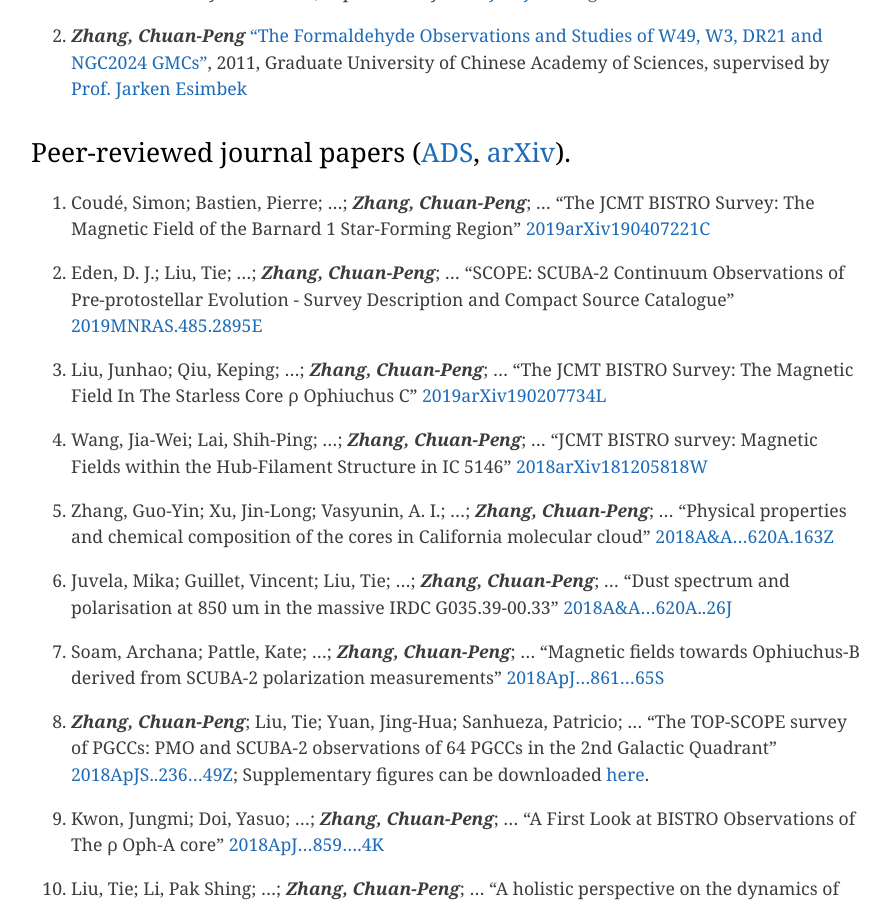
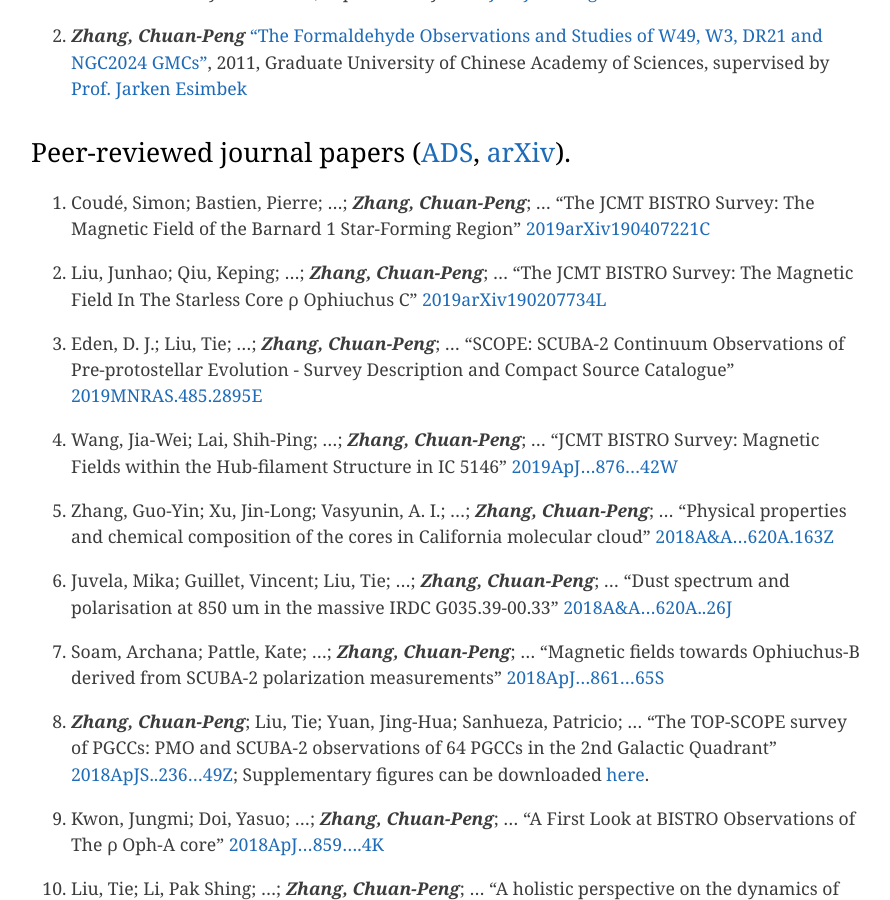
Before and after one commit to zcp521/zcp521.github.io, a Jekyll site: the page built from pub.md, in a window 1280 px wide and 900 px high, scrolled down 546 px. Shown: the whole window, without its empty margins (193-1083 px from the left). Built offline with Jekyll 4.4.1, drawn with Linux system fonts in a browser that asks for light colours.

Commit message:
Update pub.md

```diff
--- a/pub.md
+++ b/pub.md
@@ -18,17 +18,17 @@ tagline: "My publication list"
 	"The JCMT BISTRO Survey: The Magnetic Field of the Barnard 1 Star-Forming Region"
 	[2019arXiv190407221C](http://adsabs.harvard.edu/abs/2019arXiv190407221C)
 
-32. Eden, D. J.; Liu, Tie; ...; ***Zhang, Chuan-Peng***; ...
+32. Liu, Junhao; Qiu, Keping; ...; ***Zhang, Chuan-Peng***; ...
+	"The JCMT BISTRO Survey: The Magnetic Field In The Starless Core ρ Ophiuchus C"
+	[2019arXiv190207734L](http://adsabs.harvard.edu/abs/2019arXiv190207734L)
+
+31. Eden, D. J.; Liu, Tie; ...; ***Zhang, Chuan-Peng***; ...
 	"SCOPE: SCUBA-2 Continuum Observations of Pre-protostellar Evolution - Survey Description and Compact Source Catalogue"
 	[2019MNRAS.485.2895E](http://adsabs.harvard.edu/abs/2019MNRAS.485.2895E)
 
-31. Liu, Junhao; Qiu, Keping; ...; ***Zhang, Chuan-Peng***; ...
-	"The JCMT BISTRO Survey: The Magnetic Field In The Starless Core ρ Ophiuchus C"
-	[2019arXiv190207734L](http://adsabs.harvard.edu/abs/2019arXiv190207734L)
-
 30. Wang, Jia-Wei; Lai, Shih-Ping; ...; ***Zhang, Chuan-Peng***; ...
-	"JCMT BISTRO survey: Magnetic Fields within the Hub-Filament Structure in IC 5146"
-	[2018arXiv181205818W](http://adsabs.harvard.edu/abs/2018arXiv181205818W)
+	"JCMT BISTRO Survey: Magnetic Fields within the Hub-filament Structure in IC 5146"
+	[2019ApJ...876...42W](http://adsabs.harvard.edu/abs/2019ApJ...876...42W)
 
 29. Zhang, Guo-Yin; Xu, Jin-Long; Vasyunin, A. I.; ...; ***Zhang, Chuan-Peng***; ...
 	"Physical properties and chemical composition of the cores in California molecular cloud"
```
